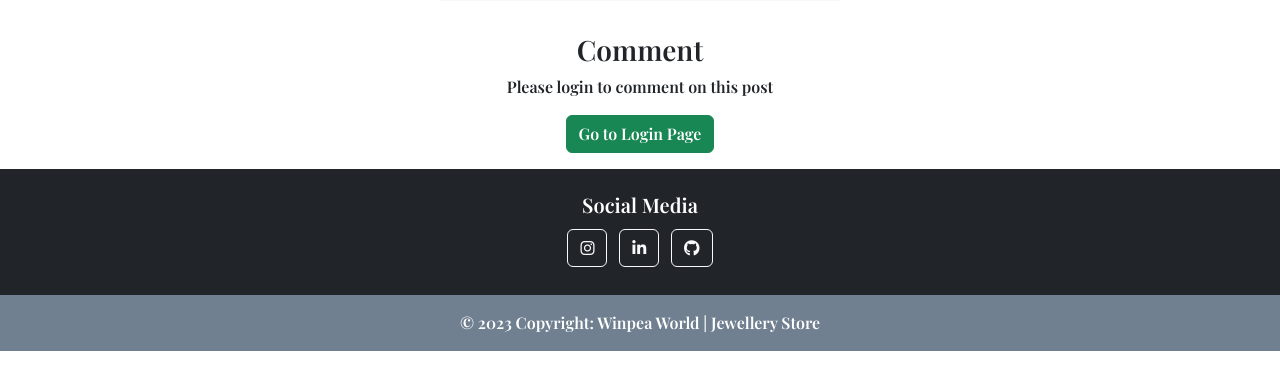
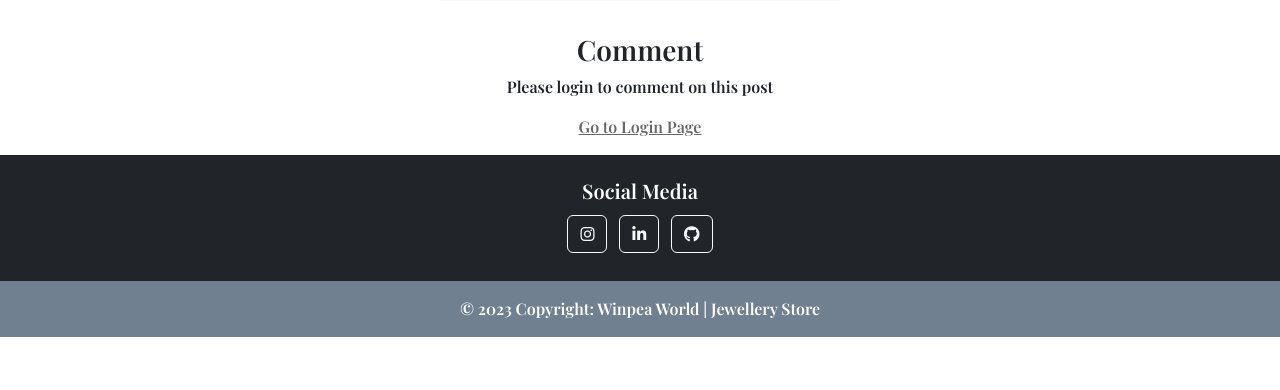
Before and after one commit to LewisHaZ/CI_PP4_WINPEA, a Django app: template blog/templates/blog/blog_expand.html in a window 1280 px wide. Shown: the part 318-708 px from the top of the page. Run offline with Django 3.2, Linux system fonts and the light colour scheme; the template is opened without the code that fills it, so the values that code supplies are empty; some libraries are stand-ins or nearby versions.

Commit message:
Fix blog expand html for validation

```diff
--- a/blog/templates/blog/blog_expand.html
+++ b/blog/templates/blog/blog_expand.html
@@ -20,6 +20,7 @@
             <h1>{{ post.title }}</h1>
             {{ post.content| safe }}
             {{ post.image.url }}
+            </div>
         </div>
     </div>
 </div>
@@ -50,8 +51,8 @@
     <div class="text-center p-3">
         <h3>Comment</h3>
         <p>Please login to comment on this post</p>
-        <button class="btn btn-success" type="submit"><a href="{% url 'account_login' %}">Go to Login
-                Page</a></button>
+        <a class="link_color" href="{% url 'account_login' %}">Go to Login
+                Page</a>
     </div>
     {% else %}
     <div class="row justify-content-center">
```
